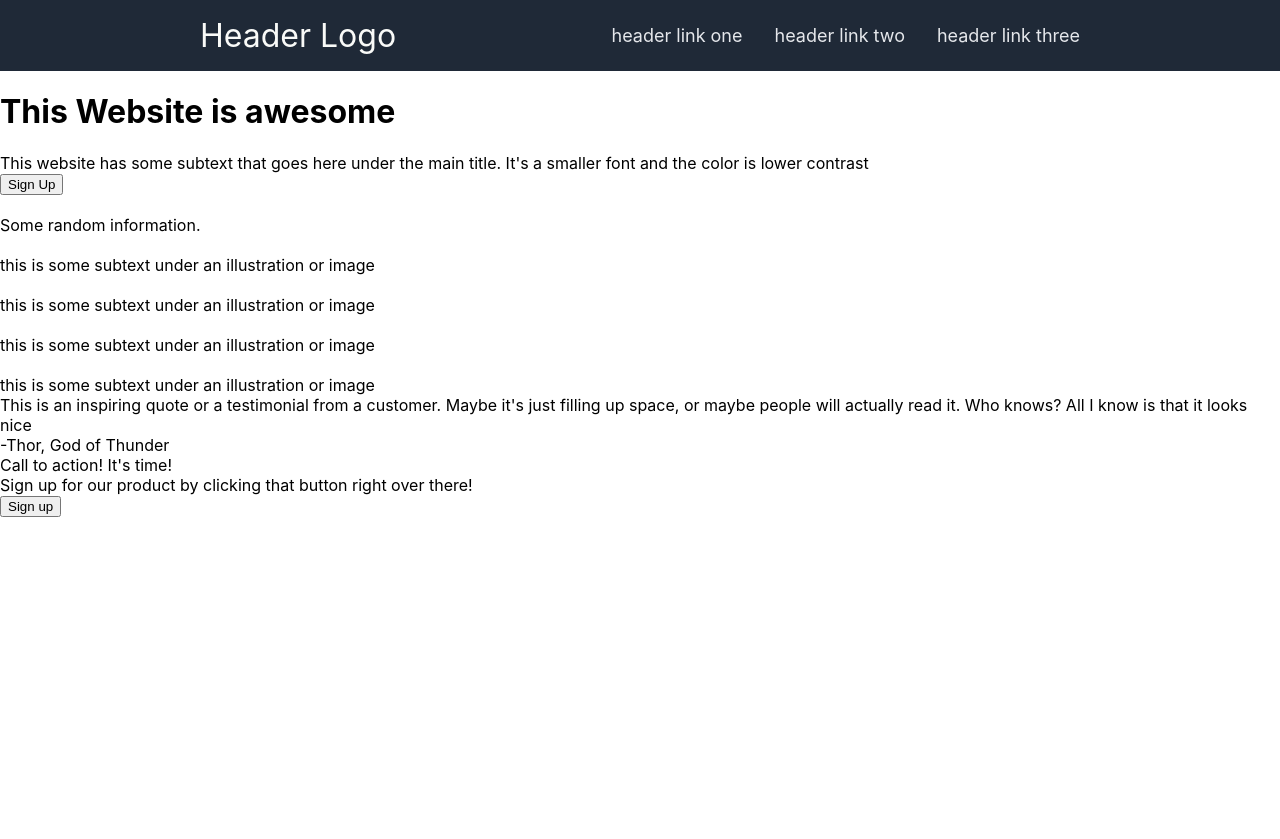
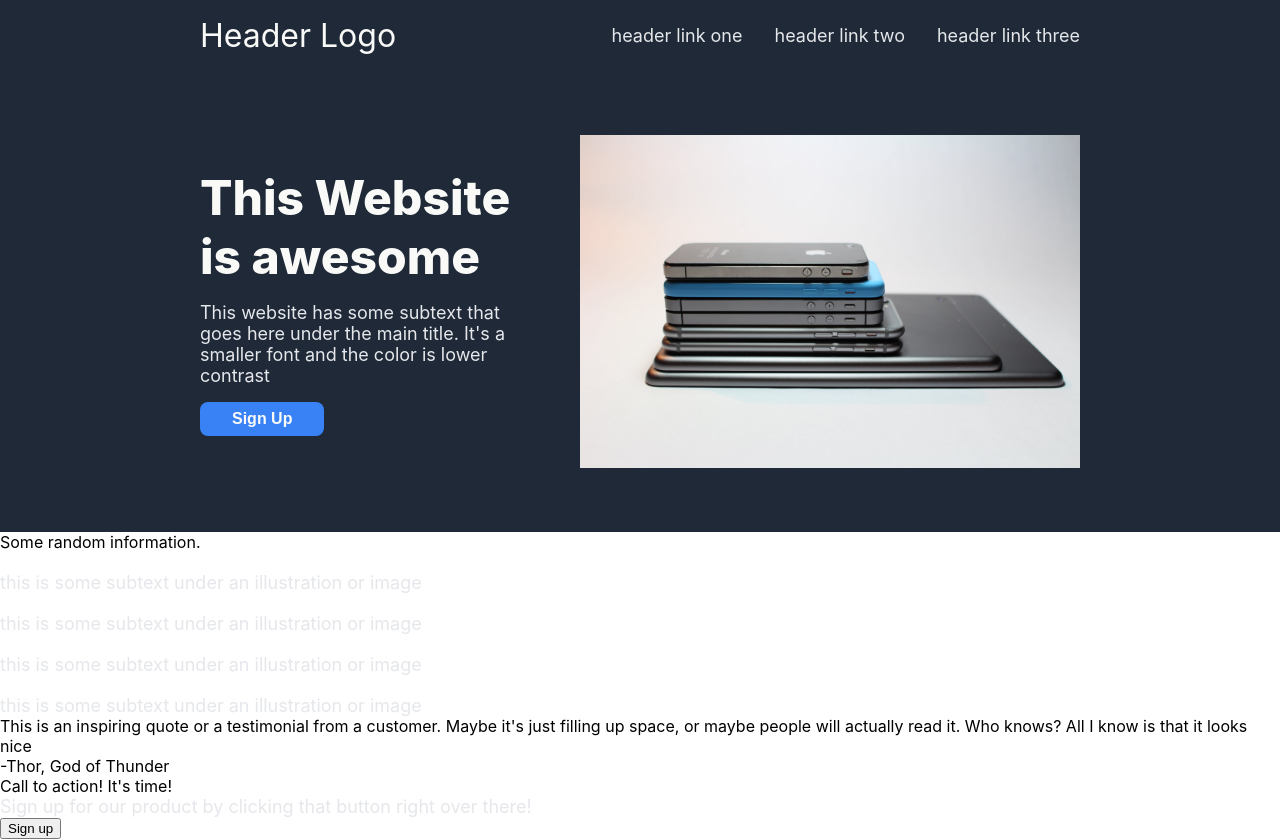
Before and after one commit to oscarpalominom/foundations-lp, a plain HTML site: page index.html in a window 1280 px wide. Before the commit the page ends 800 px from the top, so only its background shows below. Drawn offline with Linux system fonts and the light colour scheme.

Commit message:
Add style to first section and images dir
Styled the first section after the header, created a img dir and added the img for the main section.

```diff
--- a/style.css
+++ b/style.css
@@ -11,7 +11,15 @@ a {
     color: #e5e7eb;
 }
 
-.header {
+h1 {
+    font-size: 48px;
+    font-weight: 800;
+    color: #f9faf8;
+    margin: 0;
+    padding: 0;
+}
+
+.header, .content-one {
     background-color: #1f2937;
     display: flex;
     padding: 16px 200px;
@@ -31,3 +39,32 @@ a {
     display: flex;
     gap: 32px;
 }
+
+.content-one {
+    padding: 64px 200px;
+    justify-content: space-between;
+    gap: 64px;
+}
+
+.intro {
+    display: flex;
+    flex-direction: column;
+    justify-content: space-between;
+    align-items: flex-start;
+    gap: 16px;
+}
+
+.text{
+    font-size: 18px;
+    color: #e5e7eb;
+}
+
+.first {
+    background-color: #3882F6;
+    border: none;
+    font-size: 16px;
+    font-weight: 700;
+    padding: 8px 32px;
+    border-radius: 8px;
+    color: #f9faf8;
+}
```
Also changed, not shown: images/phones.jpg (added).
